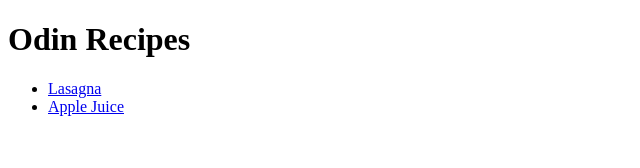
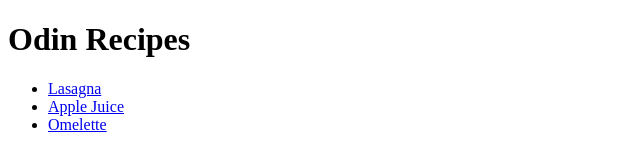
Before and after one commit to NotBau/recipe_website, a plain HTML site: page index.html in a window 1280 px wide. Shown: the full height of the page, 0-640 px from the left. Drawn offline with Linux system fonts and the light colour scheme.

Commit message:
Include omelette recipe to the list

```diff
--- a/index.html
+++ b/index.html
@@ -9,6 +9,7 @@
     <ul>
         <li><a href="recipes/lasagna.html">Lasagna</a></li>
         <li><a href="recipes/apple-juice.html">Apple Juice</a></li>
+        <li><a href="recipes/omelette.html">Omelette</a></li>
     </ul>
 </body>
 </html>
```
